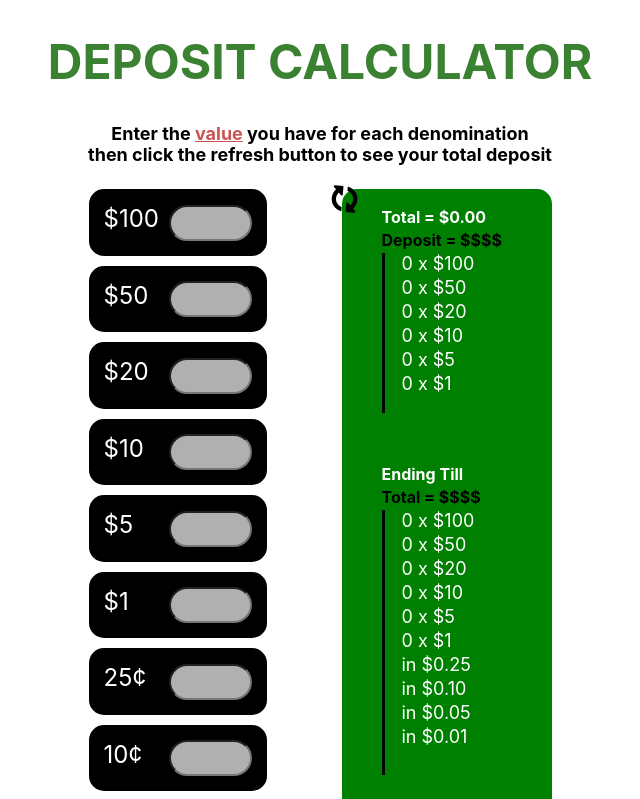
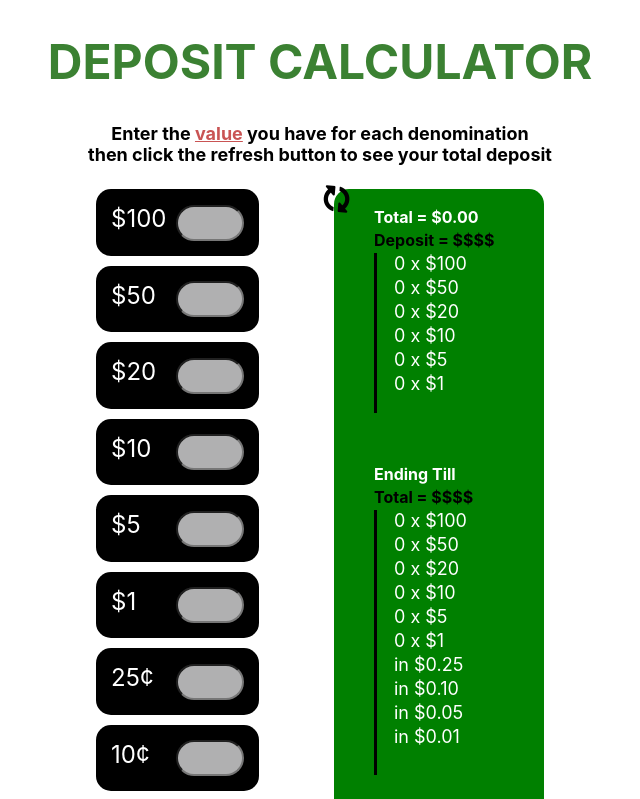
Before and after one commit to juliusg034/till-count-react, a React (Create React App) app: page / in a window 1280 px wide. Shown: the top 799 px of the page, without its empty margins (320-960 px from the left). Built offline with nearby package versions, Linux system fonts and the light colour scheme.

Commit message:
Make input bubble smaller

```diff
--- a/src/Components/InputForm/InputForm.css
+++ b/src/Components/InputForm/InputForm.css
@@ -29,7 +29,7 @@ form {
 .input-field > input {
   color: rgb(11, 148, 11);
   border-radius: 20px;
-  width: 75px;
+  width: 60px;
   height: 30px;
   text-align: center;
   background-color: #b0b0b1;
```
